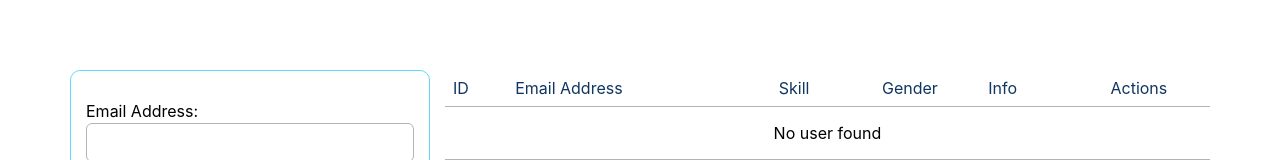
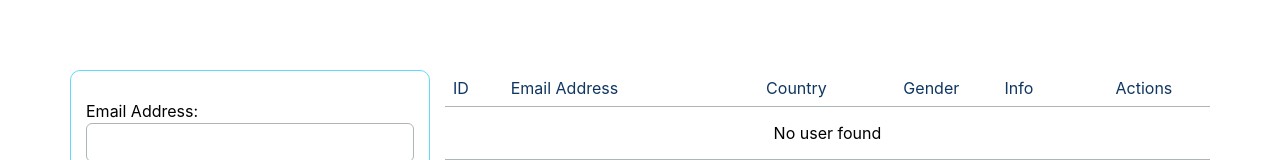
Before and after one commit to mvn-hieptran2-dn/React-App-training, a React (Create React App) app in the folder my-app/: page / in a window 1280 px wide. Shown: the part 120-280 px from the top of the page. Built offline with nearby package versions, Linux system fonts and the light colour scheme.

Commit message:
fix country new

```diff
--- a/my-app/src/components/Form.js
+++ b/my-app/src/components/Form.js
@@ -126,7 +126,7 @@ class Form extends React.Component {
               <tr>
                 <th>ID</th>
                 <th>Email Address</th>
-                <th className="txt-center">Skill</th>
+                <th className="txt-center">Country</th>
                 <th className="txt-center">Gender</th>
                 <th>Info</th>
                 <th className="txt-center">Actions</th>
```
